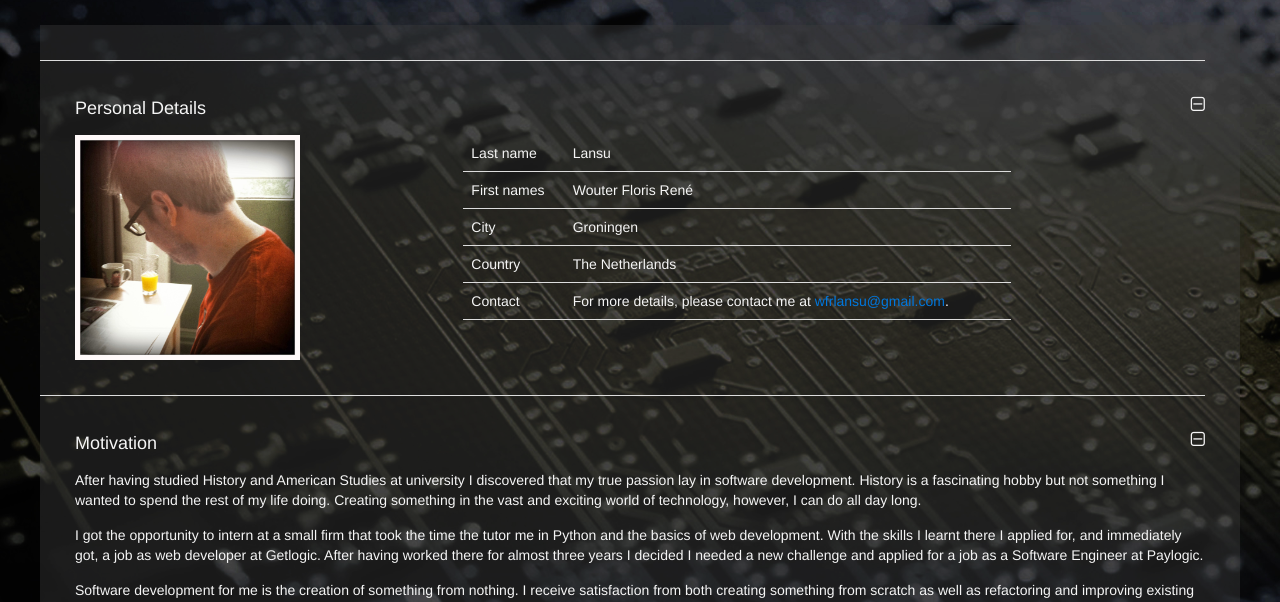
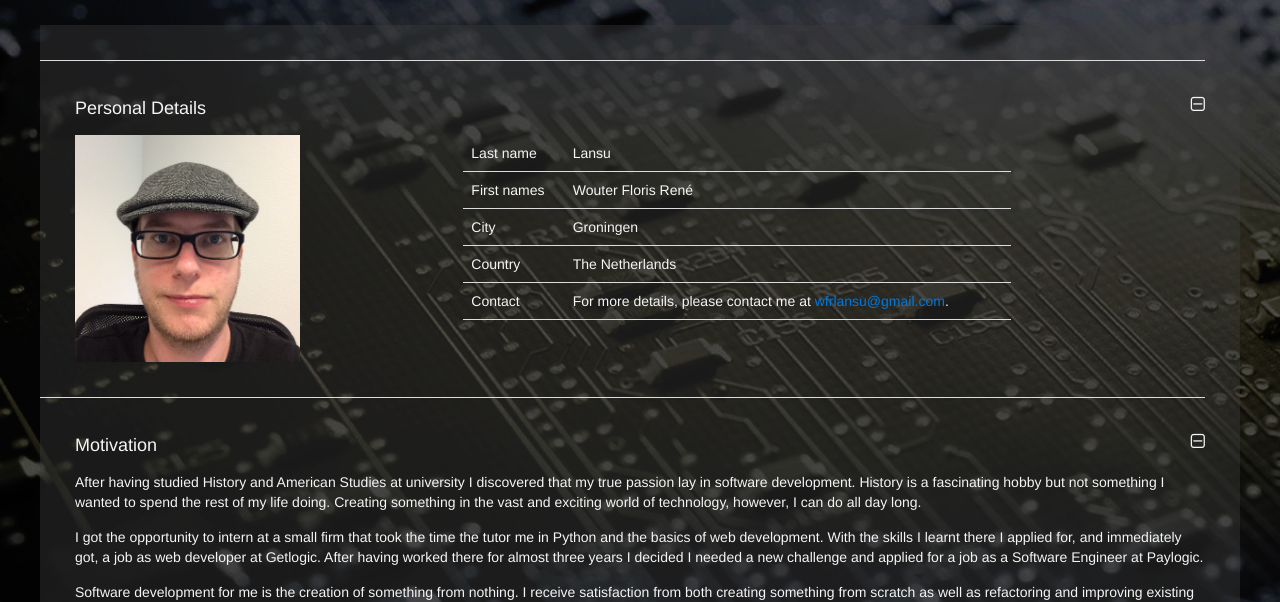
Before and after one commit to wlansu/curriculum-vitae, a Flask app: page / in a window 1280 px wide. Shown: the part 100-702 px from the top of the page. Run offline with Flask 2, Linux system fonts and the light colour scheme; some libraries are stand-ins or nearby versions.

Commit message:
new image

```diff
--- a/templates/personal_details.html
+++ b/templates/personal_details.html
@@ -2,7 +2,7 @@
 <div id="personal">
     <div class="uk-grid">
         <div class="uk-width-1-3">
-            <img src="/static/img/me.jpg" width="225" />
+            <img src="/static/img/me-hat.png" width="225" />
         </div>
         <div class="uk-width-1-2">
             <table class="uk-table cv-table-hover">
```
Also changed, not shown: static/img/me-hat.png (added), static/img/me.jpg (deleted).
